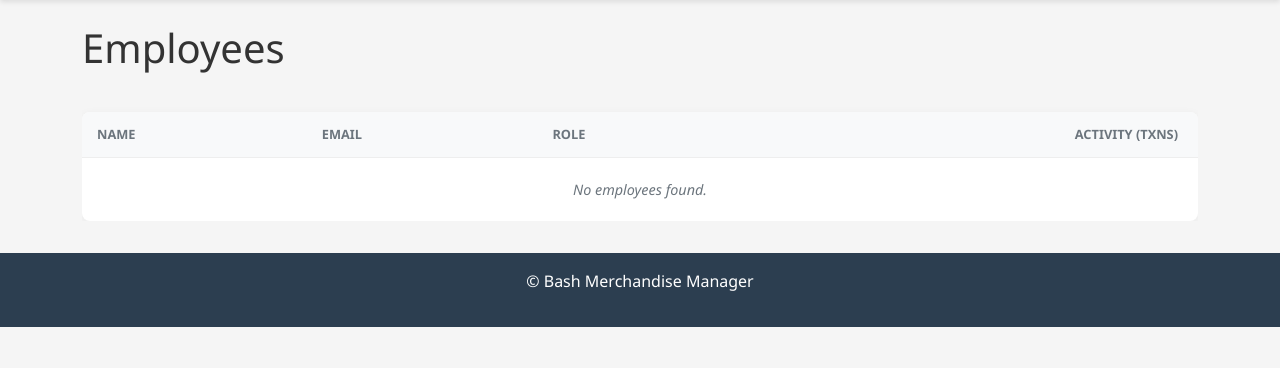
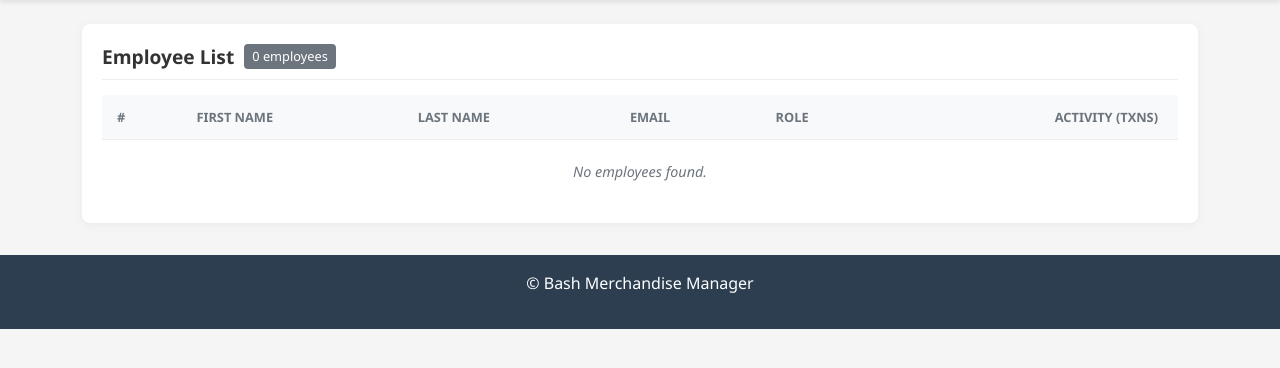
Before and after one commit to Makobi5/bash_merchandice, a Python web app: template templates/employees.html in a window 1280 px wide. Shown: the part 70-438 px from the top of the page. Run offline with Jinja, Linux system fonts and the light colour scheme; the template is opened without the code that fills it, so the values that code supplies are empty.

Commit message:
modified employee page to match users page UI

```diff
--- a/templates/employees.html
+++ b/templates/employees.html
@@ -4,15 +4,44 @@
 
 {% block styles %}
     <style>
-        /* Add some basic table styling - reuse styles if available in main.css */
+        /* Card container styling */
+        .card-container {
+            background-color: #fff;
+            border-radius: 8px;
+            box-shadow: 0 2px 10px rgba(0,0,0,0.05);
+            padding: 20px;
+            margin-top: 20px;
+        }
+
+        /* Employee list header */
+        .employee-list-header {
+            display: flex;
+            align-items: center;
+            margin-bottom: 15px;
+            padding-bottom: 10px;
+            border-bottom: 1px solid #eee;
+        }
+
+        .employee-list-header h3 {
+            margin: 0;
+            font-size: 1.2rem;
+            font-weight: 600;
+        }
+
+        .employee-count {
+            background-color: #6c757d;
+            color: white;
+            border-radius: 4px;
+            padding: 2px 8px;
+            font-size: 0.8rem;
+            margin-left: 10px;
+        }
+
+        /* Table styling */
         .employees-table {
             width: 100%;
             border-collapse: collapse;
-            margin-top: 20px;
-            background-color: #fff;
-            box-shadow: 0 2px 10px rgba(0,0,0,0.05);
-            border-radius: 8px;
-            overflow: hidden; /* Ensures border radius applies to table */
+            margin-top: 10px;
         }
 
         .employees-table th,
@@ -32,20 +61,20 @@
             text-transform: uppercase;
             white-space: nowrap;
         }
+
         /* Align numbers to the right */
         .employees-table th.number-col,
         .employees-table td.number-col {
              text-align: right;
-             padding-right: 20px; /* Add padding for right aligned numbers */
+             padding-right: 20px;
         }
-
 
         .employees-table tr:last-child td {
             border-bottom: none;
         }
 
         .employees-table tr:hover {
-            background-color: #f1f1f1; /* Subtle hover effect */
+            background-color: #f1f1f1;
         }
 
         .employees-table .empty-row td {
@@ -55,31 +84,59 @@
             padding: 20px;
         }
 
-        .page-header { /* Simple header styling */
+        /* Page header styling */
+        .page-header {
             display: flex;
             justify-content: space-between;
             align-items: center;
             margin-bottom: 20px;
         }
+
         .page-header h1 {
             margin: 0;
+            font-size: 1.8rem;
         }
-         /* You might want action buttons later */
-         .action-btn {
-            background: none;
+
+        /* Button styling */
+        .btn-primary {
+            background-color: #3498db;
+            color: white;
             border: none;
-            color: var(--primary, #4361ee);
+            border-radius: 4px;
+            padding: 8px 16px;
+            font-size: 0.9rem;
             cursor: pointer;
-            margin-left: 10px;
-            font-size: 0.9rem;
-            padding: 0;
-            text-decoration: none;
+            display: inline-flex;
+            align-items: center;
         }
-         .action-btn:hover {
-             color: var(--secondary, #3f37c9);
-             text-decoration: underline;
+
+        .btn-primary:hover {
+            background-color: #2980b9;
         }
-         .action-btn i { margin-right: 4px; }
+
+        .btn-primary i {
+            margin-right: 6px;
+        }
+
+        /* Role badges */
+        .role-badge {
+            display: inline-block;
+            padding: 4px 8px;
+            border-radius: 4px;
+            font-size: 0.75rem;
+            font-weight: 600;
+            text-align: center;
+        }
+
+        .role-badge.admin {
+            background-color: #f1c40f;
+            color: #000;
+        }
+
+        .role-badge.user {
+            background-color: #6c757d;
+            color: #fff;
+        }
 
         /* Define CSS Variables if not globally available */
         :root {
@@ -87,61 +144,55 @@
             --secondary: #3f37c9;
             --gray: #6c757d;
         }
-
     </style>
 {% endblock %}
 
 {% block content %}
-<div class="page-header">
-    <h1>Employees</h1>
-    {# Add buttons here later if needed, e.g., "Add Employee" linking to Users page or a modal #}
+
+
+<div class="card-container">
+    <div class="employee-list-header">
+        <h3>Employee List</h3>
+        <span class="employee-count">{{ employees|length }} employees</span>
     </div>
 
-
-<div class="table-container">
     <table class="employees-table">
         <thead>
             <tr>
-                <th>Name</th>
+                <th>#</th>
+                <th>First Name</th>
+                <th>Last Name</th>
                 <th>Email</th>
                 <th>Role</th>
-                {# --- REMOVED Joined column header --- #}
-                {# <th>Joined</th> #}
                 <th class="number-col">Activity (Txns)</th>
-                {# <th>Actions</th> #}
             </tr>
         </thead>
         <tbody>
             {% for employee in employees %}
             <tr>
-                <td>{{ employee.first_name | default('') }} {{ employee.last_name | default('') }}</td>
+                <td>{{ loop.index }}</td>
+                <td>{{ employee.first_name | default('') }}</td>
+                <td>{{ employee.last_name | default('') }}</td>
                 <td>{{ employee.email | default('N/A') }}</td>
-                <td>{{ employee.role | default('N/A') | capitalize }}</td>
-                {# --- REMOVED Joined data cell --- #}
-                {#
                 <td>
-                    {% if employee.created_at %}
-                        {{ employee.created_at.split('T')[0] }}
+                    {% if employee.role == 'admin' %}
+                        <span class="role-badge admin">Admin</span>
                     {% else %}
-                        N/A
+                        <span class="role-badge user">User</span>
                     {% endif %}
                 </td>
-                #}
                 <td class="number-col">{{ employee.transaction_count | default(0) }}</td>
-                {# <td> ... actions ... </td> #}
             </tr>
             {% else %}
             <tr class="empty-row">
-                {# --- Adjusted colspan --- #}
-                <td colspan="4">No employees found.</td>
+                <td colspan="6">No employees found.</td>
             </tr>
             {% endfor %}
         </tbody>
     </table>
 </div>
-
 {% endblock %}
 
 {% block scripts %}
-    {# Add any JavaScript specific to employees.html HERE if needed later #}
+    {# Actions column and related scripts removed #}
 {% endblock %}
```
Lines whose indentation alone changed are shown as unchanged.
